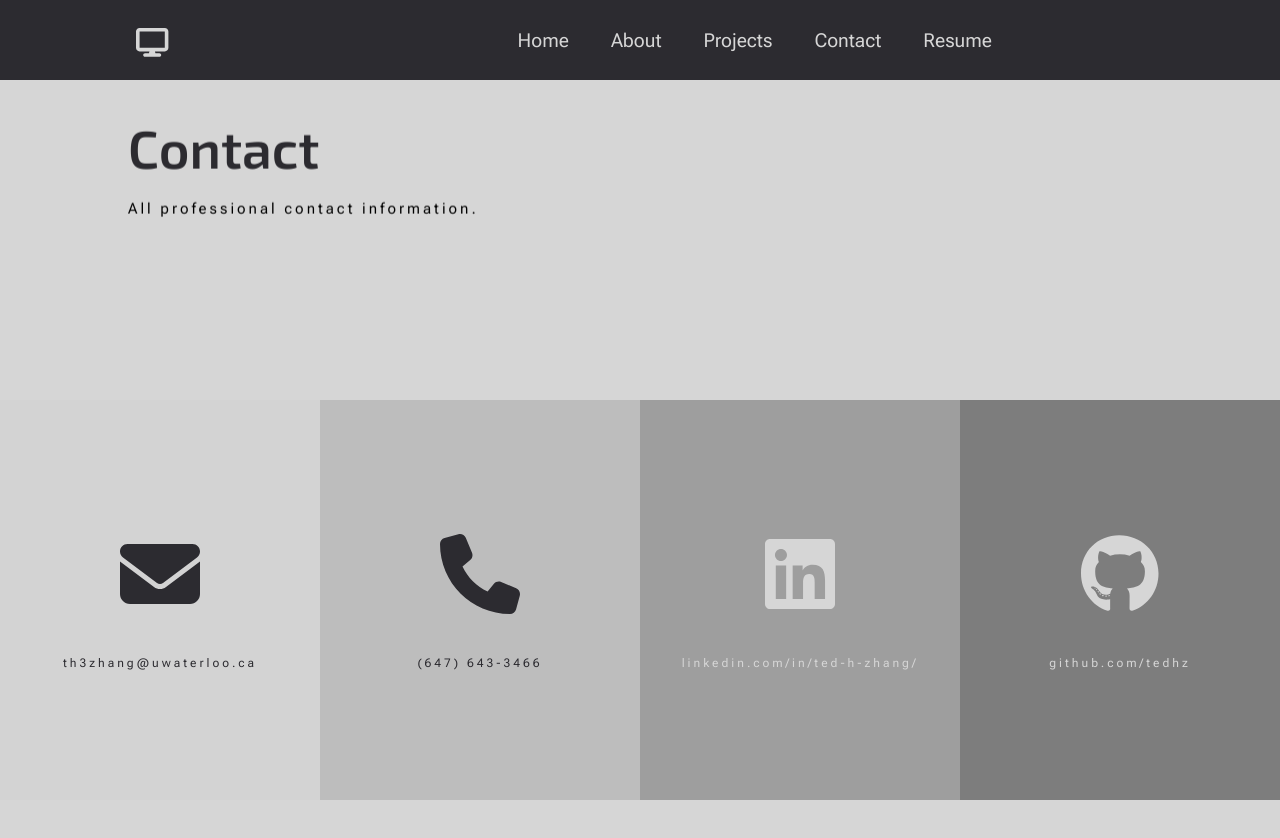
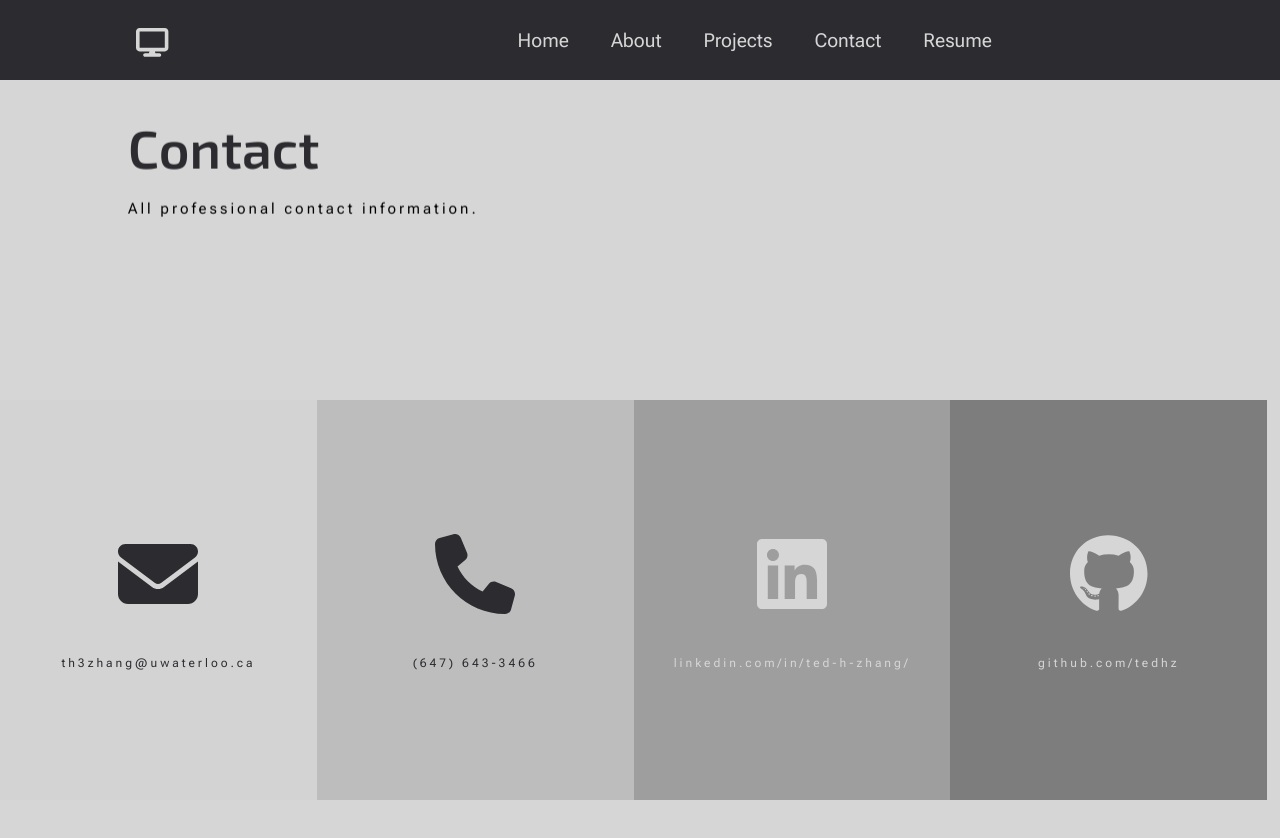
Before and after one commit to tedhz/ted-zhang-website, a React (Create React App) app: page /contact in a window 1280 px wide. Shown: the top 838 px of the page. Built offline with nearby package versions, Linux system fonts and the light colour scheme.

Commit message:
Improved overflow

```diff
--- a/src/pages/about/About.scss
+++ b/src/pages/about/About.scss
@@ -1,5 +1,5 @@
 .about-container {
-    width: 100vw;
+    max-width: 100vw;
     min-height: 100vh;
     top: 80px;
     opacity: 1;
@@ -10,6 +10,7 @@
     grid-template-columns: repeat(1, auto-fit);
     grid-template-rows: repeat(4, auto-fit);
     transition: height 0.66s ease-out;
+    overflow: hidden;
 }
 
 .title-about{
--- a/src/pages/contact/Contact.scss
+++ b/src/pages/contact/Contact.scss
@@ -30,7 +30,7 @@
 .contact-content{
     position: absolute;
     top: 40%;
-    width: 100vw;
+    width: 99vw;
     height: 50%;
     display: grid;
     grid-template-columns: repeat(auto-fit, minmax(300px, auto));
--- a/src/pages/home/Home.scss
+++ b/src/pages/home/Home.scss
@@ -3,7 +3,7 @@ html{
 }
 
 .home-container {
-    width: 100vw;
+    max-width: 100vw;
     will-change: contents;
     min-height: 100vh;
     top: 80px;
@@ -11,6 +11,7 @@ html{
     display: flex;
     flex-direction: row;
     opacity: 1;
+    overflow: hidden;
 
     @media screen and (max-width: 960px) {
         flex-direction: column;
```
